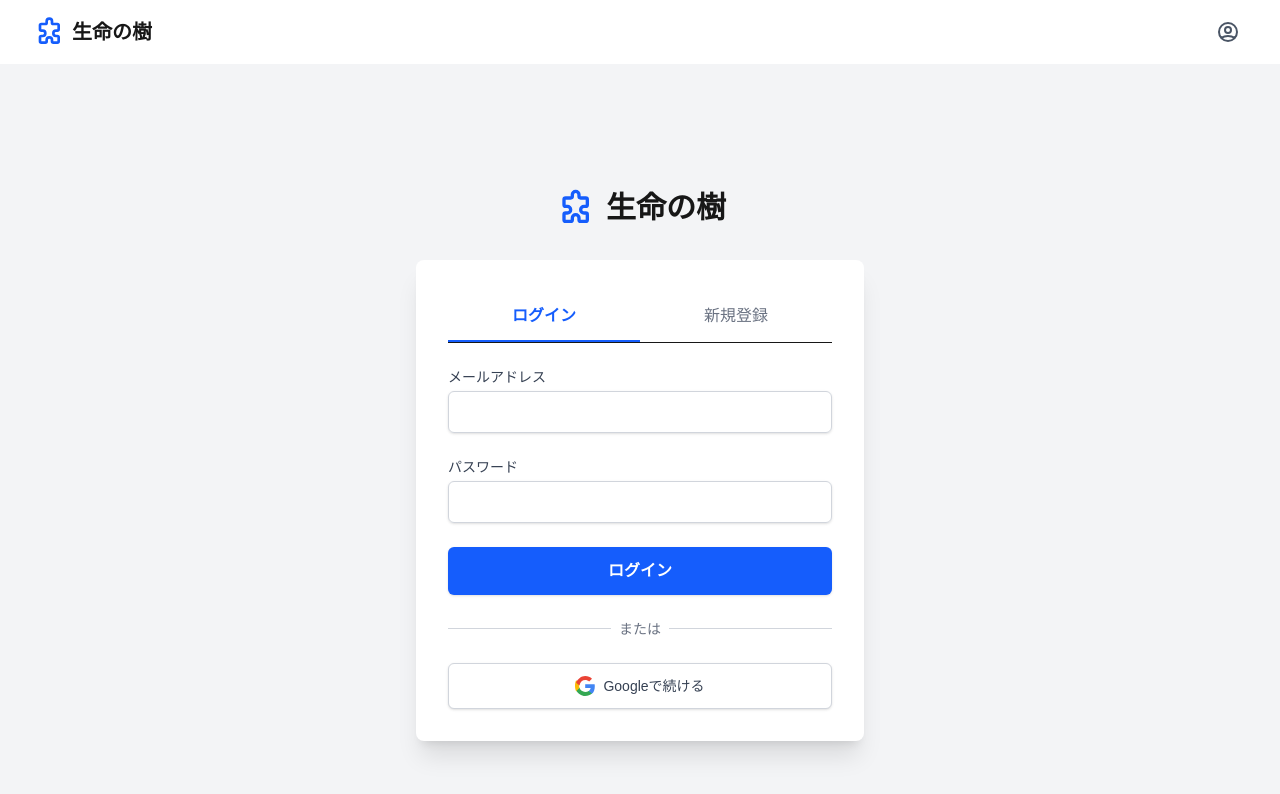
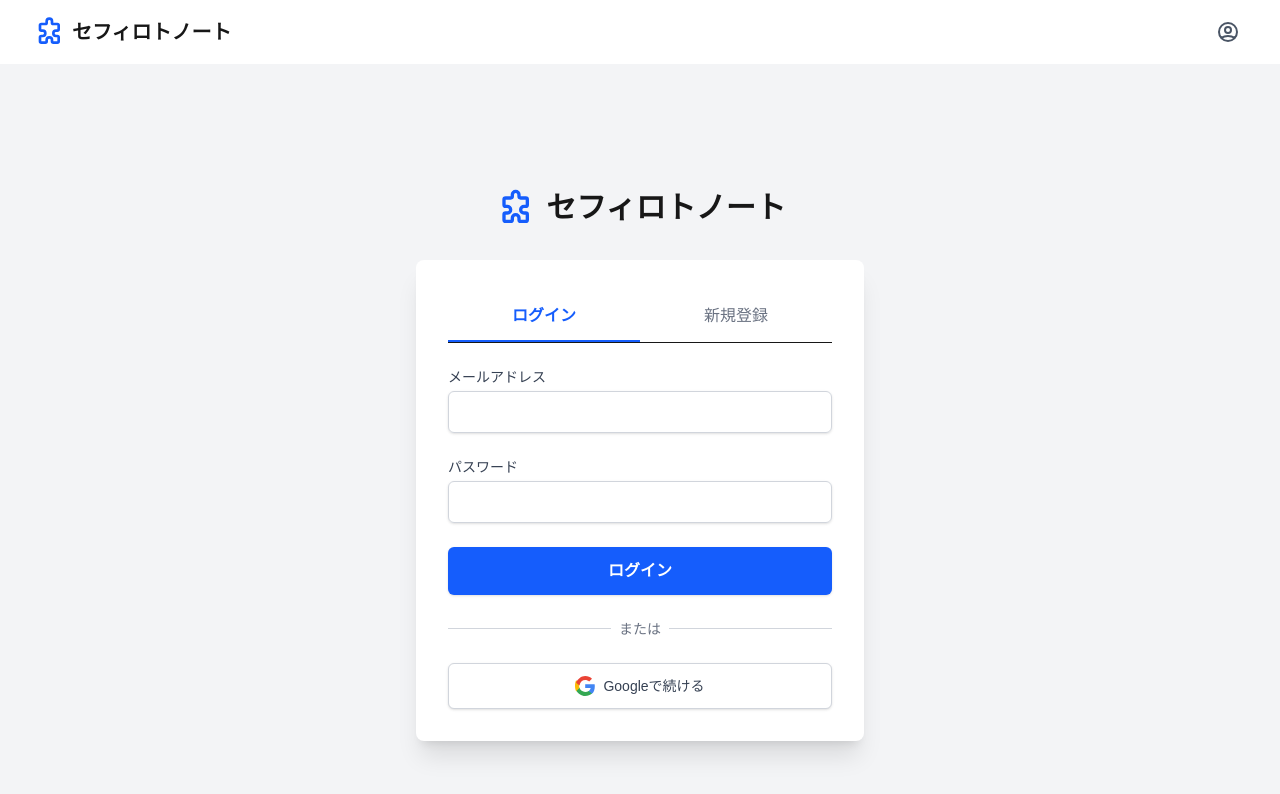
Before and after one commit to vouto2/sefirot-tree-app, a Next.js app: page /auth in a window 1280 px wide. Shown: the top 794 px of the page. Built offline with nearby package versions, Linux system fonts and the light colour scheme; no server answers.

Commit message:
feat: Update brand name and header link

```diff
--- a/src/app/auth/page.tsx
+++ b/src/app/auth/page.tsx
@@ -47,7 +47,7 @@ export default function AuthPage() {
         <svg xmlns="http://www.w3.org/2000/svg" className="h-10 w-10 text-blue-600" fill="none" viewBox="0 0 24 24" stroke="currentColor" strokeWidth="2">
           <path strokeLinecap="round" strokeLinejoin="round" d="M11 4a2 2 0 114 0v1a1 1 0 001 1h3a1 1 0 011 1v3a1 1 0 01-1 1h-1a2 2 0 100 4h1a1 1 0 011 1v3a1 1 0 01-1 1h-3a1 1 0 01-1-1v-1a2 2 0 10-4 0v1a1 1 0 01-1 1H7a1 1 0 01-1-1v-3a1 1 0 011-1h1a2 2 0 100-4H7a1 1 0 01-1-1V7a1 1 0 011-1h3a1 1 0 001-1V4z" />
         </svg>
-        <h1 className="text-3xl font-bold ml-3">生命の樹</h1>
+        <h1 className="text-3xl font-bold ml-3">セフィロトノート</h1>
       </div>
 
       <div className="w-full max-w-md bg-white rounded-lg shadow-xl p-8">
--- a/src/app/layout.tsx
+++ b/src/app/layout.tsx
@@ -1,6 +1,7 @@
 import type { Metadata } from "next";
 import { Geist, Geist_Mono } from "next/font/google";
 import "./globals.css";
+import Link from "next/link";
 
 const geistSans = Geist({
   variable: "--font-geist-sans",
@@ -13,7 +14,7 @@ const geistMono = Geist_Mono({
 });
 
 export const metadata: Metadata = {
-  title: "生命の樹",
+  title: "セフィロトノート",
   description: "記憶を構造化するWebアプリケーション",
 };
 
@@ -31,12 +32,12 @@ export default function RootLayout({
           <div className="max-w-7xl mx-auto px-4 sm:px-6 lg:px-8">
             <div className="flex justify-between items-center py-3">
               {/* アプリタイトル */}
-              <div className="flex items-center">
+              <Link href="/trees" className="flex items-center">
                 <svg xmlns="http://www.w3.org/2000/svg" className="h-8 w-8 text-blue-600" fill="none" viewBox="0 0 24 24" stroke="currentColor" strokeWidth="2">
                   <path strokeLinecap="round" strokeLinejoin="round" d="M11 4a2 2 0 114 0v1a1 1 0 001 1h3a1 1 0 011 1v3a1 1 0 01-1 1h-1a2 2 0 100 4h1a1 1 0 011 1v3a1 1 0 01-1 1h-3a1 1 0 01-1-1v-1a2 2 0 10-4 0v1a1 1 0 01-1 1H7a1 1 0 01-1-1v-3a1 1 0 011-1h1a2 2 0 100-4H7a1 1 0 01-1-1V7a1 1 0 011-1h3a1 1 0 001-1V4z" />
                 </svg>
-                <h1 className="text-xl font-bold ml-2">生命の樹</h1>
-              </div>
+                <h1 className="text-xl font-bold ml-2">セフィロトノート</h1>
+              </Link>
 
               {/* ユーザーメニュー (ログアウトなど) */}
               <button className="p-2 rounded-full hover:bg-gray-100">
--- a/src/app/trees/page.tsx
+++ b/src/app/trees/page.tsx
@@ -87,7 +87,7 @@ export default function TreesPage() {
   };
 
   const handleDeleteTree = async (treeId: string) => { // New function
-    if (window.confirm('本当にこの樹を削除しますか？関連するノードもすべて削除されます。')) {
+    if (window.confirm('本当にこのノートを削除しますか？関連するノードもすべて削除されます。')) {
       setLoading(true);
       setError(null);
       try {
@@ -125,7 +125,7 @@ export default function TreesPage() {
       {/* メインコンテンツ */}
       <main className="flex-grow max-w-7xl mx-auto px-4 sm:px-6 lg:px-8 py-8">
         <div className="flex justify-between items-center mb-6">
-          <h2 className="text-2xl font-bold text-gray-900">あなたの「生命の樹」一覧</h2>
+          <h2 className="text-2xl font-bold text-gray-900">あなたの「セフィロトノート」一覧</h2>
           {/* 新規作成ボタン (PCのみ表示) */}
           <button
             className="hidden sm:flex items-center px-4 py-2 bg-blue-600 text-white rounded-md hover:bg-blue-700 transition-colors shadow-sm"
@@ -139,7 +139,7 @@ export default function TreesPage() {
         </div>
 
         {trees.length === 0 ? (
-          <p className="text-gray-600">まだ「生命の樹」がありません。新規作成ボタンから作成しましょう！</p>
+          <p className="text-gray-600">まだ「セフィロトノート」がありません。新規作成ボタンから作成しましょう！</p>
         ) : (
           <div className="grid grid-cols-1 sm:grid-cols-2 md:grid-cols-3 lg:grid-cols-4 gap-6">
             {trees.map((tree) => (
--- a/src/components/trees/CreateTreeModal.tsx
+++ b/src/components/trees/CreateTreeModal.tsx
@@ -83,7 +83,7 @@ export default function CreateTreeModal({ isOpen, onClose, onTreeCreated }: Crea
   return (
     <div className="fixed inset-0 bg-gray-600 bg-opacity-50 flex justify-center items-center z-50">
       <div className="bg-white p-8 rounded-lg shadow-xl w-full max-w-md">
-        <h2 className="text-2xl font-bold mb-6 text-gray-900">新しい「生命の樹」を作成</h2>
+        <h2 className="text-2xl font-bold mb-6 text-gray-900">新しい「セフィロトノート」を作成</h2>
         <form onSubmit={handleSubmit} className="space-y-4">
           <div>
             <label htmlFor="tree-title" className="block text-sm font-medium text-gray-700">タイトル</label>
```
